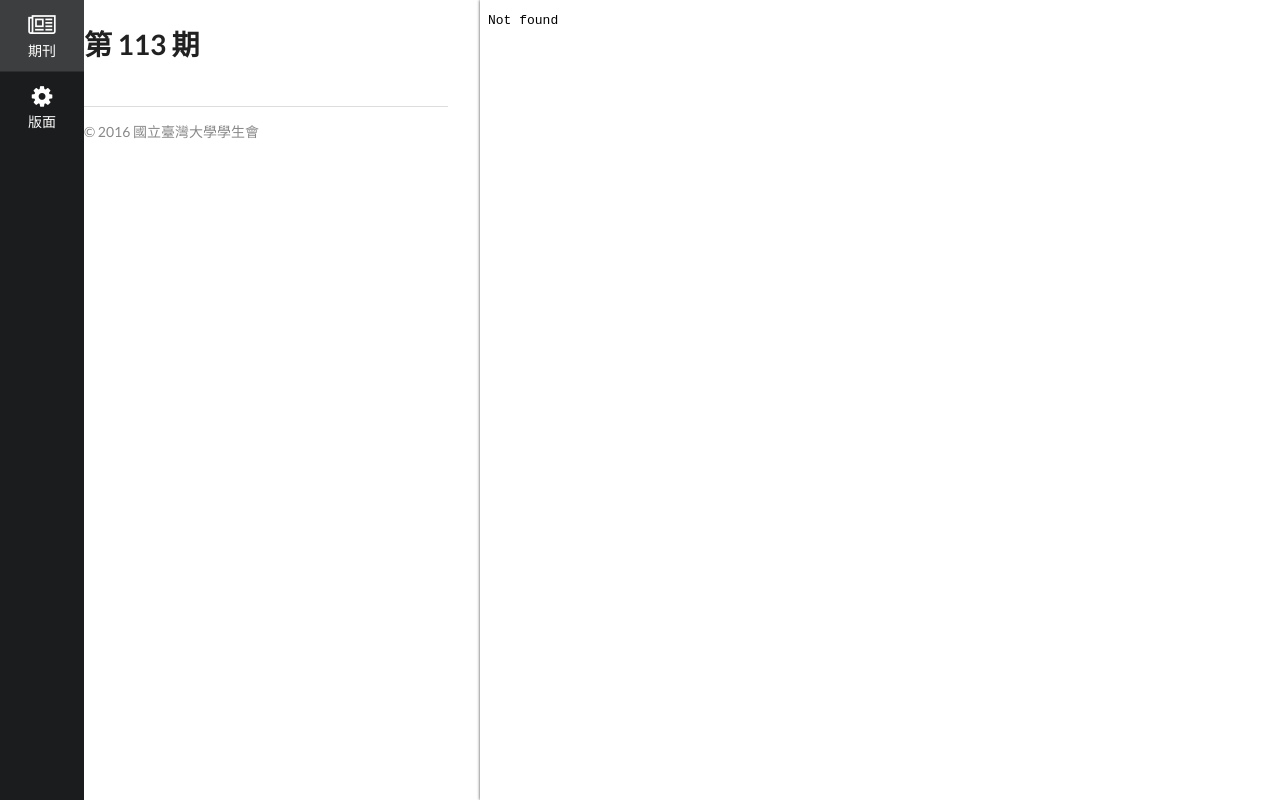
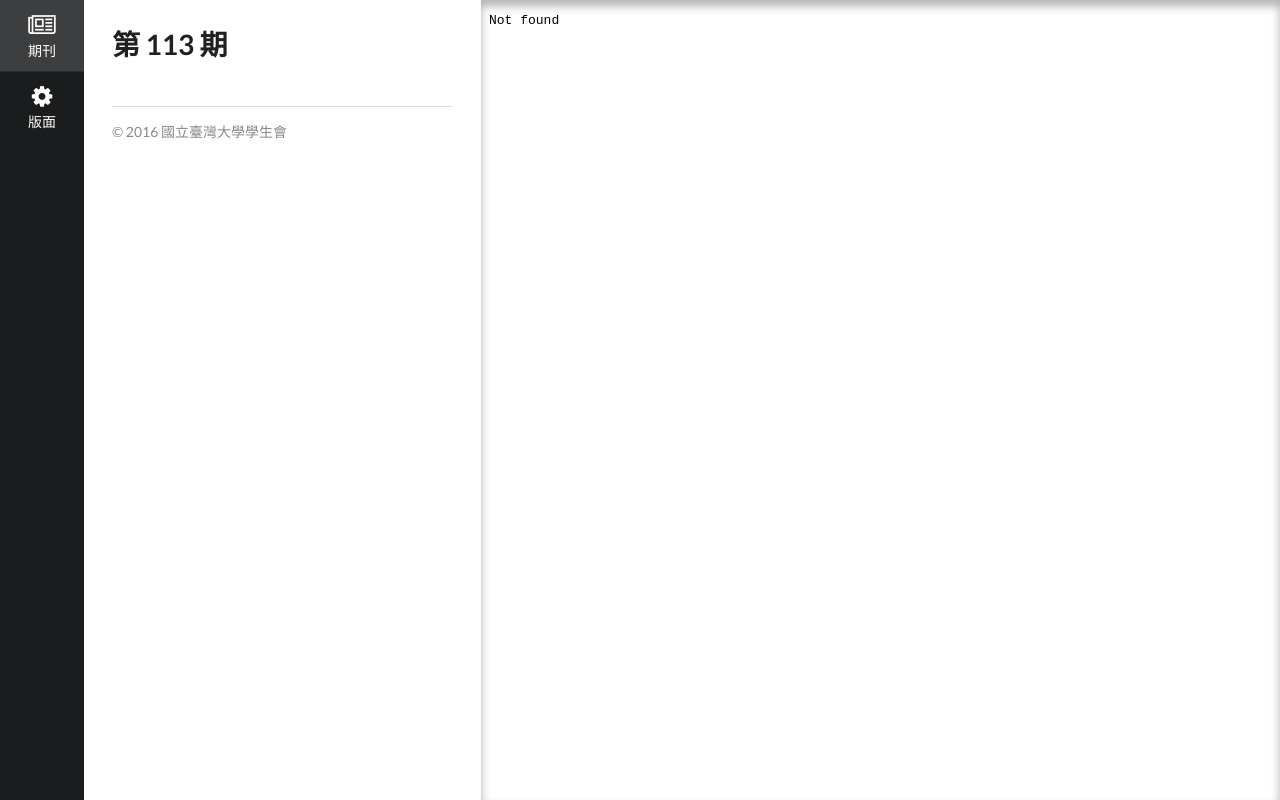
Before and after one commit to rschiang/student-weekly-themes, a website: page edit.html in a window 1280 px wide. Drawn offline with nearby package versions, Linux system fonts and the light colour scheme.

Commit message:
Implement preview pane

```diff
--- a/edit.html
+++ b/edit.html
@@ -9,7 +9,7 @@
 
     <title>NTU Student Weekly</title>
 </head>
-<body class="weekly citadel" style="padding-right: calc(62.5% + 32px);">
+<body class="weekly citadel edit-page">
     <div class="ui inverted labeled icon left fixed vertical menu">
         <a class="active item" href="#">
             <i class="newspaper icon"></i>期刊
@@ -18,7 +18,7 @@
             <i class="setting icon"></i>版面
         </a>
     </div>
-    <div class="ui container">
+    <div class="weekly container">
         <header class="weekly page header">
             <h1>第 113 期</h1>
             <div class="ui hidden clearing divider"></div>
@@ -29,7 +29,7 @@
             <q class="quote">我們貢獻這所大學之精神於宇宙。</q>
         </footer>
     </div>
-    <iframe class="weekly preview" src="weekly/issue/90.html" style="position: absolute; height: 100vh; width: 62.5%; top: 0; right: 0; padding: 0; border: 0; box-shadow: rgba(0,0,0,.75) 0 0 3px;"></iframe>
+    <iframe class="weekly preview" src="weekly/issue/90.html"></iframe>
     <script src="assets/semantic.min.js"></script>
 </body>
 </html>
--- a/src/citadel.less
+++ b/src/citadel.less
@@ -36,6 +36,38 @@
     }
 }
 
+// Edit page
+.weekly.edit-page {
+    .container {
+        padding: 0 1em;
+    }
+
+    .preview {
+        width: 100%;
+        height: 100vh;
+        margin: 0;
+        padding: 0;
+        border: 1px solid #fafafa;
+        box-shadow: inset 0 6px 10px 0 rgba(0, 0, 0, 0.3);
+    }
+
+    /* .ui.container small monitor width */
+    @media @desktop {
+        margin-right: 62.5%;
+
+        .container {
+            padding: 0 2em;
+        }
+
+        .preview {
+            position: absolute;
+            width: 62.5%;
+            top: 0; right: 0; bottom: 0;
+            border-width: 0 0 0 1px;
+        }
+    }
+}
+
 // Shared styles
 .weekly.footer {
     color: @weekly-light-gray;
```
Also changed, not shown: assets/citadel.css.
